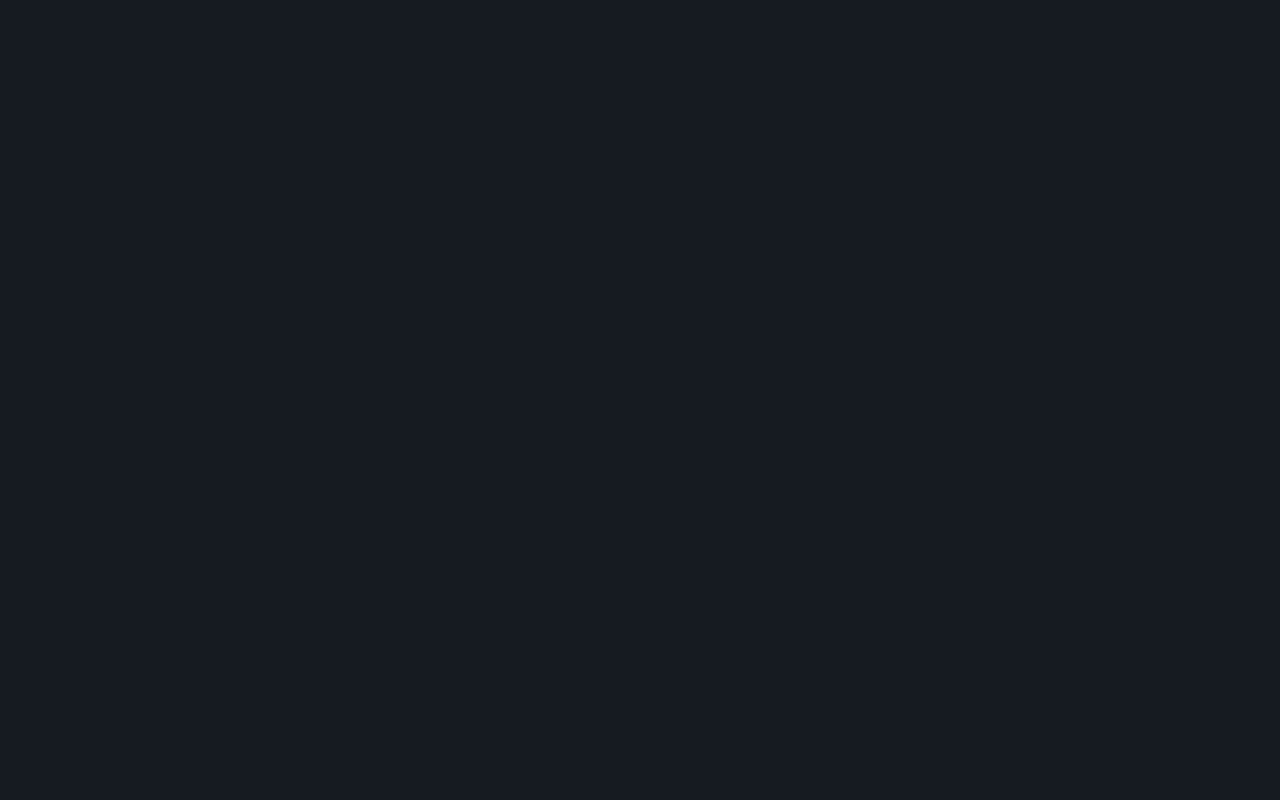
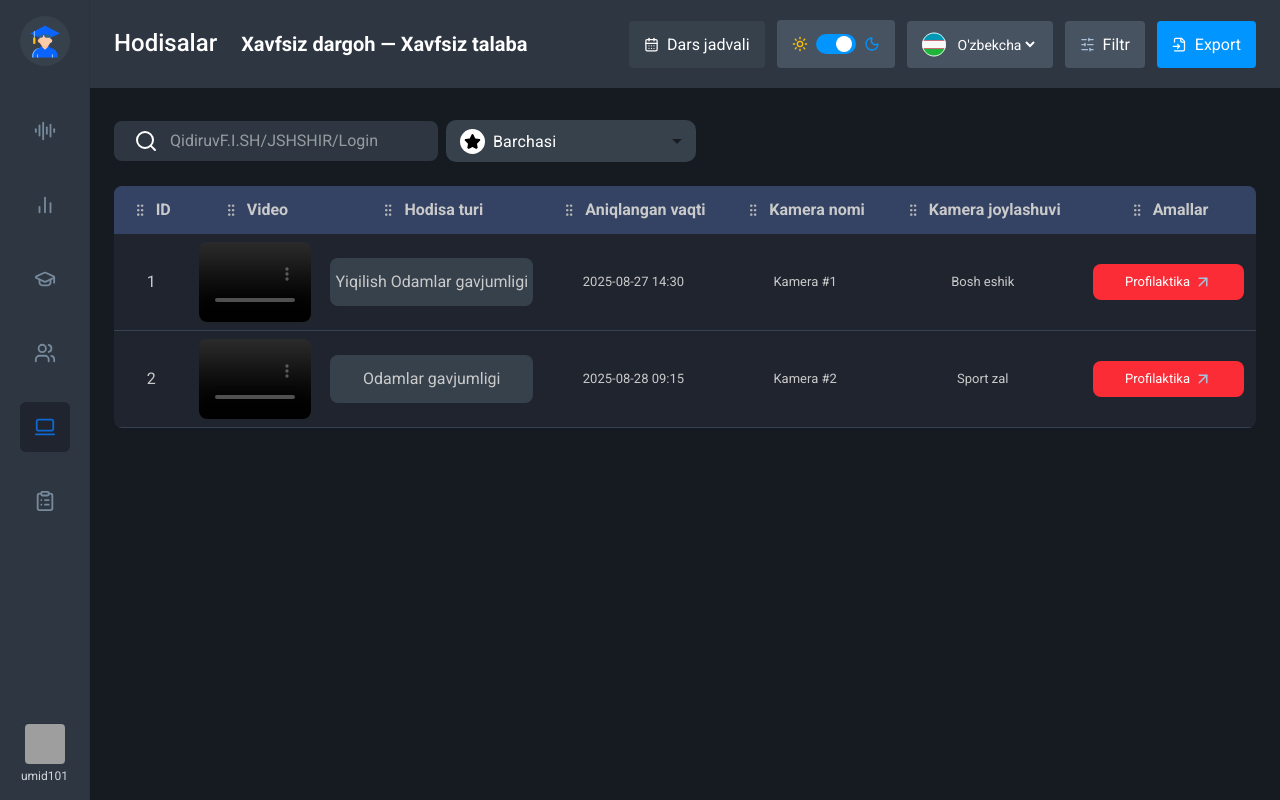
Before and after one commit to amall-j/xavsiz-, a React (Vite) app: page /accidents in a window 1280 px wide. Before the commit this address had no page. Built offline with nearby package versions, Linux system fonts and the light colour scheme; grey boxes are pictures that could not be loaded.

Commit message:
event detailing full  pages

```diff
--- a/package.json
+++ b/package.json
@@ -25,6 +25,7 @@
     "react-chartjs-2": "^5.3.0",
     "react-datepicker": "^8.7.0",
     "react-dom": "^19.1.1",
+    "react-icons": "^5.5.0",
     "react-router-dom": "^7.8.1",
     "tailwind-merge": "^3.3.1"
   },
--- a/src/App.tsx
+++ b/src/App.tsx
@@ -11,6 +11,7 @@ import Studentappearance from "./pages/Statistic/components/univerDetailing page
 import Login from "./pages/Login/Login";
 import StudentMachit from "./pages/Statistic/components/univerDetailing pages/StudentMachit";
 import StudentLeave from "./pages/Statistic/components/univerDetailing pages/StudentLeave";
+import Event from "./pages/Event/Event";
 
 function DashboardLayout({
   title,
@@ -108,6 +109,14 @@ export default function App() {
             </DashboardLayout>
           }
         />
+        <Route
+          path="/accidents"
+          element={
+            <DashboardLayout title="Hodisalar">
+              <Event />
+            </DashboardLayout>
+          }
+        />
       </Routes>
     </Router>
   );
--- a/src/components/RegionSelect.tsx
+++ b/src/components/RegionSelect.tsx
@@ -46,11 +46,17 @@ export default function CustomSelect({
         onChange={handleChange}
         displayEmpty
         renderValue={(selected) => (
-          <div style={{ display: "flex", alignItems: "center", gap: "8px" }}>
+          <div
+            style={{
+              display: "flex",
+              alignItems: "center",
+              gap: "8px",
+            }}
+          >
             {icon} {selected || placeholder}
           </div>
         )}
-        sx={{ color: "white" }}
+        sx={{ color: "gray" }}
       >
         <MenuItem value="">
           <em>{placeholder}</em>
--- /dev/null
+++ b/src/components/StudentEventTablePage.tsx
@@ -0,0 +1,95 @@
+import { Link } from "react-router-dom";
+import { CustomTable } from "./Table";
+import { ArrowUpRight } from "lucide-react";
+
+export default function HodisaTablePage() {
+  const columns: Column[] = [
+    {
+      key: "id",
+      title: "ID",
+      align: "center",
+      render: (value: string) => (
+        <p className="text-[16px] text-[#CACACA]">{value}</p>
+      ),
+    },
+    {
+      key: "video",
+      title: "Video",
+      align: "center",
+      render: (value: string) => (
+        <video src={value} controls className="w-28 h-20 mx-auto rounded-lg" />
+      ),
+    },
+    {
+      key: "hodisaTuri",
+      title: "Hodisa turi",
+      align: "center",
+      render: (value: string) => (
+        <p className="  text-[16px] text-[#CACACA]  text-center bg-[#37414C] py-3 rounded-lg   ">
+          {value}
+        </p>
+      ),
+    },
+    {
+      key: "aniqlanganVaqt",
+      title: "Aniqlangan vaqti",
+      align: "center",
+    },
+    {
+      key: "kameraNomi",
+      title: "Kamera nomi",
+      align: "center",
+    },
+    {
+      key: "kameraJoylashuvi",
+      title: "Kamera joylashuvi",
+      align: "center",
+    },
+    {
+      key: "profilaktika",
+      title: "Amallar",
+      align: "center",
+      render: (_: string, row: any) => (
+        <Link to={`/profilaktika/${row.id}`}>
+          <p className="bg-red-500 text-white py-2 mx-auto w-max px-8  text-center rounded-[8px] justify-center gap-1 flex items-center">
+            Profilaktika
+            <ArrowUpRight size={18} className="text-[#AAC0D8]" />
+          </p>
+        </Link>
+      ),
+    },
+  ];
+
+  const data = [
+    {
+      id: 1,
+      video: "https://www.w3schools.com/html/mov_bbb.mp4",
+      hodisaTuri: "Yiqilish Odamlar gavjumligi",
+      aniqlanganVaqt: "2025-08-27 14:30",
+      kameraNomi: "Kamera #1",
+      kameraJoylashuvi: "Bosh eshik",
+      profilaktika: "Profilaktika",
+    },
+    {
+      id: 2,
+      video: "https://www.w3schools.com/html/movie.mp4",
+      hodisaTuri: "Odamlar gavjumligi",
+      aniqlanganVaqt: "2025-08-28 09:15",
+      kameraNomi: "Kamera #2",
+      kameraJoylashuvi: "Sport zal",
+      profilaktika: "Profilaktika",
+    },
+  ];
+
+  return (
+    <div className="rounded-lg overflow-hidden">
+      <CustomTable
+        columns={columns}
+        data={data}
+        striped
+        showPagination={true}
+        totalCount={data.length}
+      />
+    </div>
+  );
+}
--- /dev/null
+++ b/src/pages/Event/Event.tsx
@@ -0,0 +1,44 @@
+import { Search } from "lucide-react";
+import HodisaTablePage from "../../components/StudentEventTablePage";
+import CustomSelect from "../../components/RegionSelect";
+import { useState } from "react";
+import { FaStar } from "react-icons/fa";
+export default function Event({}) {
+  const [region, setRegion] = useState("");
+  return (
+    <div>
+      <div className="mb-4 flex items-center">
+        <div className="bg-[#2E3741] w-max flex items-center rounded-lg  h-max py-2 overflow-hidden ">
+          <Search className="translate-x-5" />
+          <input
+            type="text"
+            className="border-none outline-none px-8 w-[300px] text-[16px] bg-[#2E3741] "
+            placeholder="QidiruvF.I.SH/JSHSHIR/Login"
+          />
+        </div>
+
+        <CustomSelect
+          value={region}
+          onChange={(val) => setRegion(val)}
+          options={[
+            "Janjallar va mushtlashuvlar",
+            "Kech qolgan talabalar",
+            "Dars vaqtida masjidga chiqqan talabalar",
+            "Odamlar gavjumligi",
+            "Kampus hududida topilmagan talabalar",
+            "Yotoqxonada begona odamlarning bo‘lishi",
+            "OTM hududiga kirgan begona shaxslar ",
+          ]}
+          placeholder="Barchasi"
+          icon={
+            <FaStar
+              className="text-black bg-white w-[25px] h-[25px] rounded-full p-1 "
+              size={15}
+            />
+          }
+        />
+      </div>
+      <HodisaTablePage />
+    </div>
+  );
+}
--- a/src/pages/Statistic/components/univerDetailing pages/StudentLeave.tsx
+++ b/src/pages/Statistic/components/univerDetailing pages/StudentLeave.tsx
@@ -1,8 +1,7 @@
 import { ChevronLeft } from "lucide-react";
 import { Link } from "react-router-dom";
 import Breadcrumb from "../../../../components/BreadCrumb";
-import { CustomTable } from "../../../../components/Table";
-import StudentTablePage from "../../../../components/StudentTablePage";
+import StudentTablePage from "../../../../components/StudentLeaveTablePage";
 
 export default function StudentLeave() {
   return (
```
Also changed, not shown: src/components/StudentLeaveTablePage.tsx (renamed from src/components/StudentTablePage.tsx), 1 other file (tests, documents, lock files or other folders).
